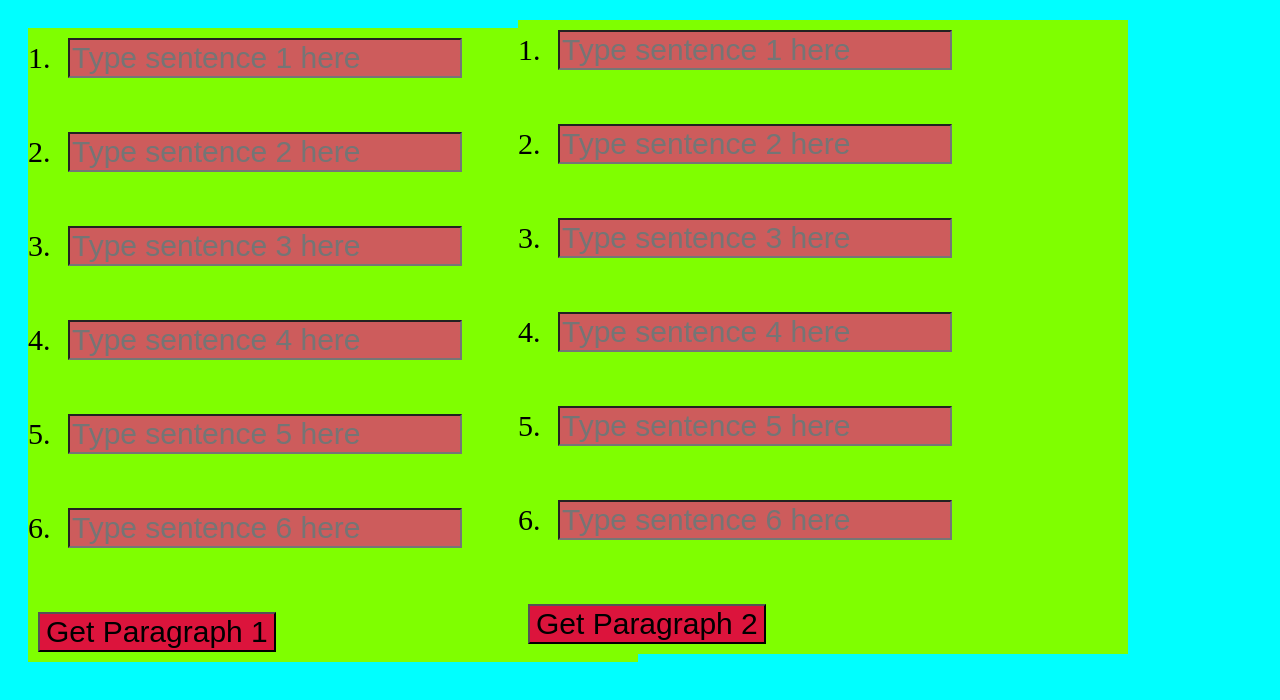
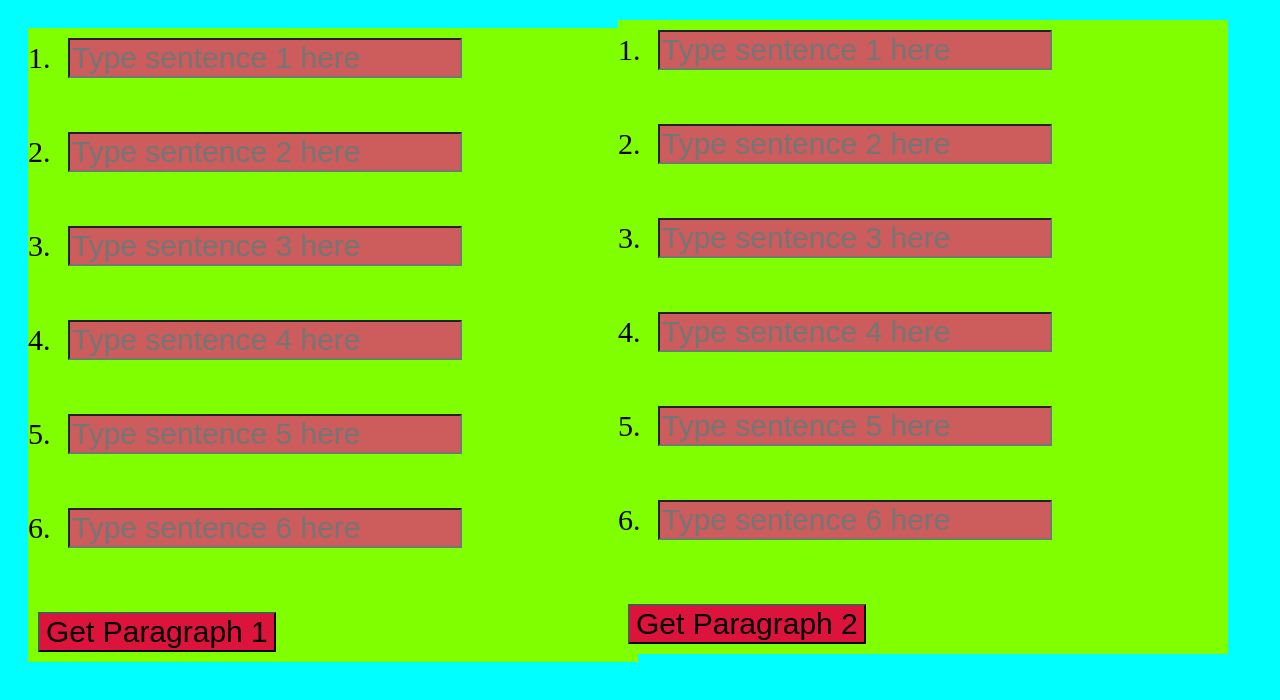
Before and after one commit to Garv-coding1/C-80-Project, a plain HTML site: page index.html in a window 1280 px wide. Drawn offline with Linux system fonts and the light colour scheme.

Commit message:
Update style.css

```diff
--- a/style.css
+++ b/style.css
@@ -22,6 +22,6 @@ input {
     margin: 10px;
 }
 
-#div-align { margin-left: 500px;
+#div-align { margin-left: 600px;
     margin-top: -720px;
 }
```
